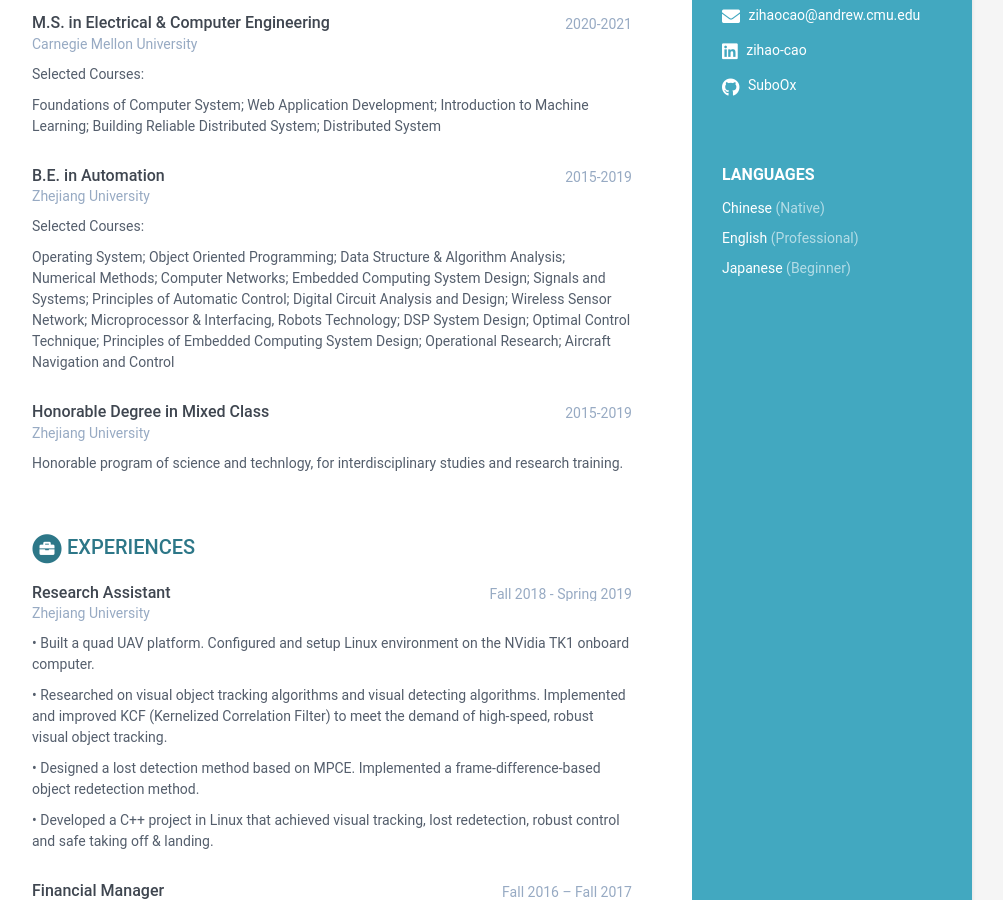
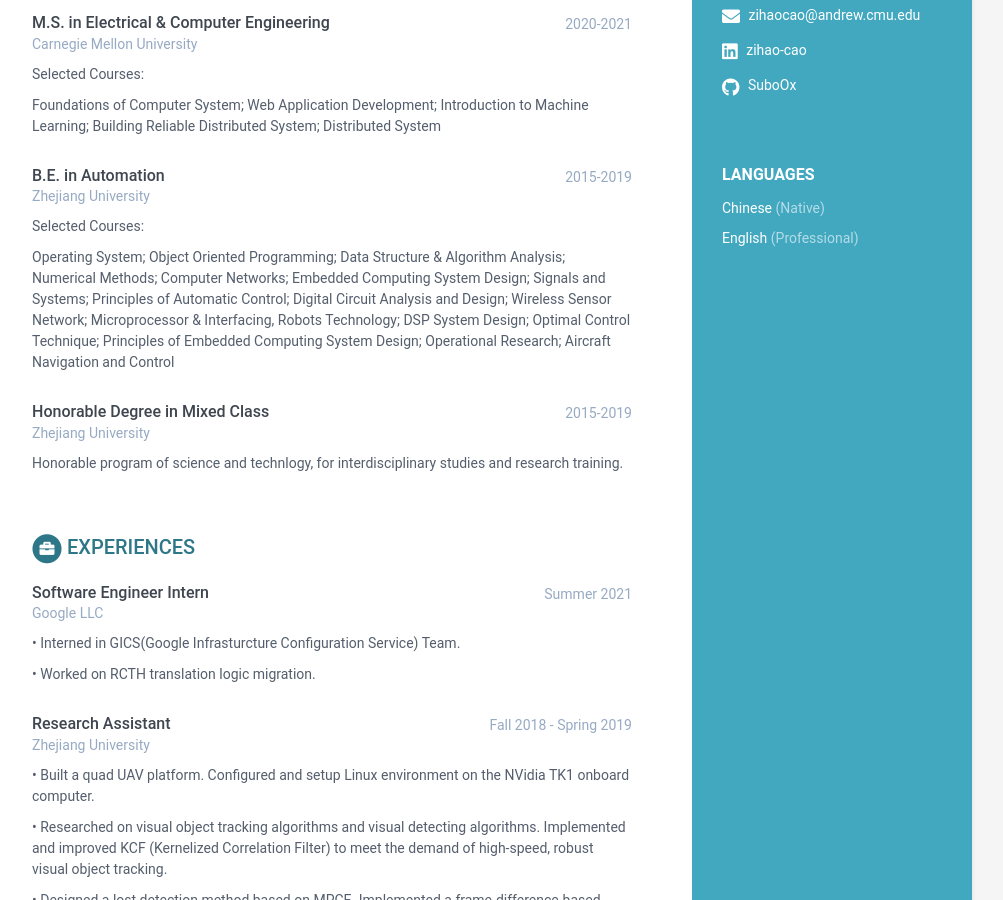
Before and after one commit to SuboOx/SuboOx.github.io, a Jekyll site: the page built from index.html, in a window 1280 px wide and 900 px high, scrolled down 341 px. Shown: the whole window, without its empty margins (168-1171 px from the left). Built offline with Jekyll 4.4.1, drawn with Linux system fonts in a browser that asks for light colours.

Commit message:
Update data.yml

```diff
--- a/_data/data.yml
+++ b/_data/data.yml
@@ -30,9 +30,6 @@
 
     - idiom: English
       level: Professional
-
-    - idiom: Japanese
-      level: Beginner
 
 career-profile:
   title: Career Profile
@@ -73,6 +70,14 @@
       Honorable program of science and technlogy, for interdisciplinary studies and research training.
 
 experiences:
+  - role: Software Engineer Intern
+    time: Summer 2021
+    company: Google LLC
+    details: |
+        • Interned in GICS(Google Infrasturcture Configuration Service) Team.
+
+        • Worked on RCTH translation logic migration.
+
   - role: Research Assistant
     time: Fall 2018 - Spring 2019
     company: Zhejiang University
```
